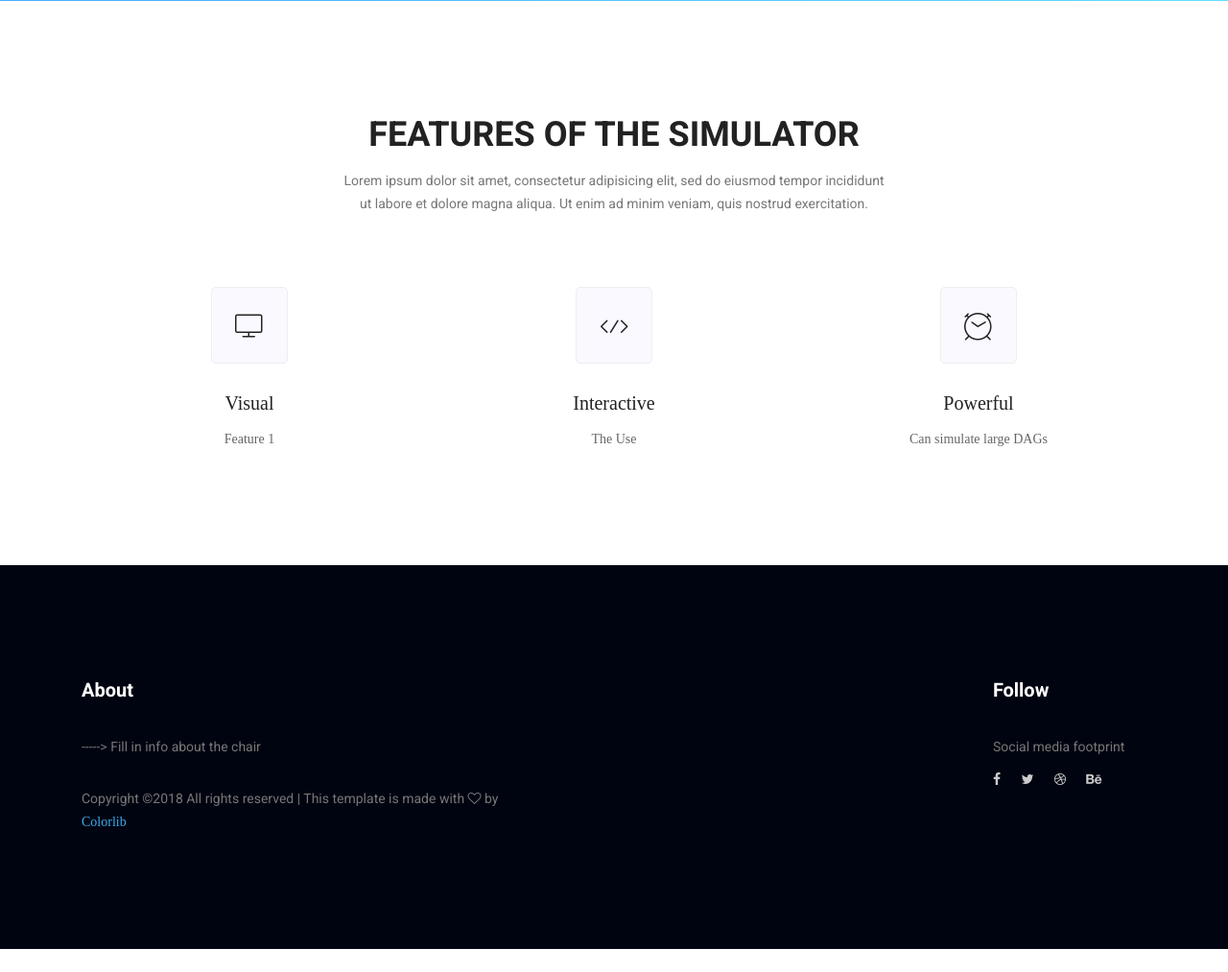
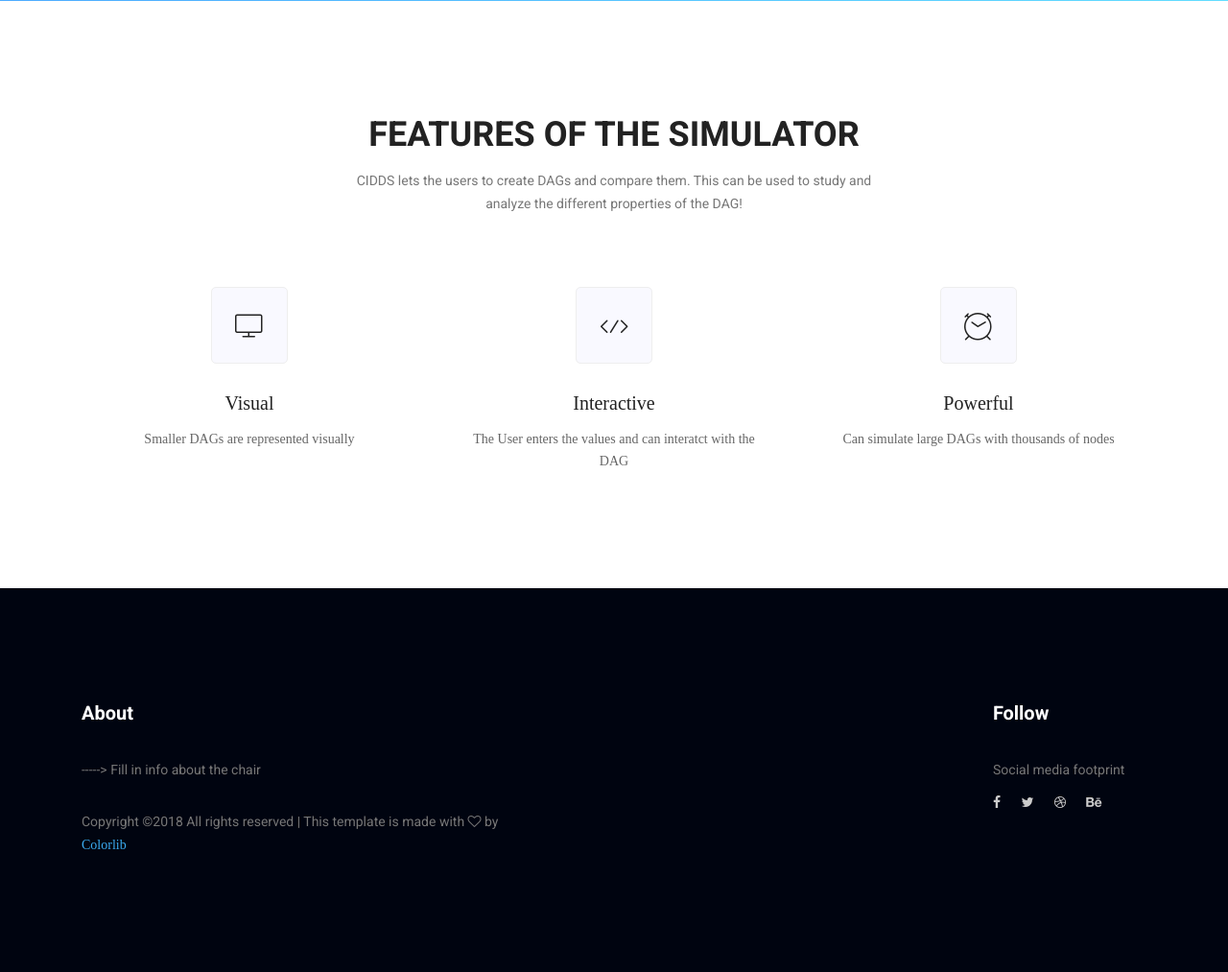
Before and after one commit to i13-msrg/cidds, a Django app: page / in a window 1280 px wide. Shown: the part 839-1852 px from the top of the page at 96% size. Before the commit the page ends 1828 px from the top, so only its background shows below. Run offline with Django 3.2, Linux system fonts and the light colour scheme; some libraries are stand-ins or nearby versions; some web fonts are replaced.

Commit message:
change in index

```diff
--- a/templates/index.html
+++ b/templates/index.html
@@ -40,28 +40,30 @@
         	<div class="container">
         		<div class="main_title">
         			<h2>Features of the Simulator</h2>
-        			<p>Lorem ipsum dolor sit amet, consectetur adipisicing elit, sed do eiusmod tempor incididunt ut labore et dolore magna aliqua. Ut enim ad minim veniam, quis nostrud exercitation.</p>
+        			<p>
+CIDDS lets the users to create DAGs and compare them. This can be used to study and analyze the different properties of the DAG!
+</p>
         		</div>
         		<div class="work_inner row">
         			<div class="col-lg-4">
         				<div class="work_item">
         					<i class="lnr lnr-screen"></i>
         					<a href="#"><h4>Visual</h4></a>
-        					<p>Feature 1</p>
+        					<p>Smaller DAGs are represented visually</p>
         				</div>
         			</div>
         			<div class="col-lg-4">
         				<div class="work_item">
         					<i class="lnr lnr-code"></i>
         					<a href="#"><h4>Interactive</h4></a>
-        					<p>The Use</p>
+        					<p>The User enters the values and can interatct with the DAG</p>
         				</div>
         			</div>
         			<div class="col-lg-4">
         				<div class="work_item">
         					<i class="lnr lnr-clock"></i>
         					<a href="#"><h4> Powerful</h4></a>
-        					<p>Can simulate large DAGs</p>
+        					<p>Can simulate large DAGs with thousands of nodes</p>
         				</div>
         			</div>
         		</div>
```
